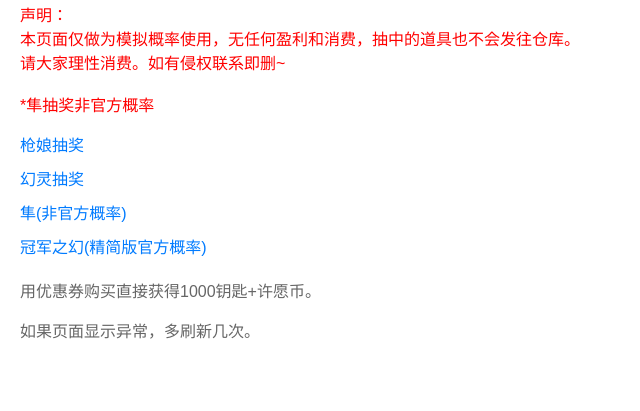
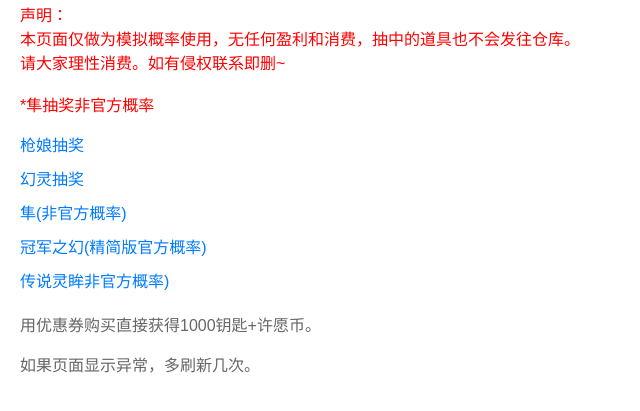
Before and after one commit to Devon-L/Devon-L.github.io, a plain HTML site: page index.html in a window 1280 px wide. Shown: the part 87-498 px from the top of the page, without its empty margins (0-640 px from the left). Drawn offline with Linux system fonts and the light colour scheme.

Commit message:
index.html add chuanshoulingmou

```diff
--- a/index.html
+++ b/index.html
@@ -58,6 +58,7 @@
             <li><a href="./huanling">幻灵抽奖</a></li>
             <li><a href="./sun">隼(非官方概率)</a></li>
 			<li><a href="./m200huan">冠军之幻(精简版官方概率)</a></li>
+			<li><a href="./chuanshuo">传说灵眸非官方概率)</a></li>
         </ul>
 
 
```
